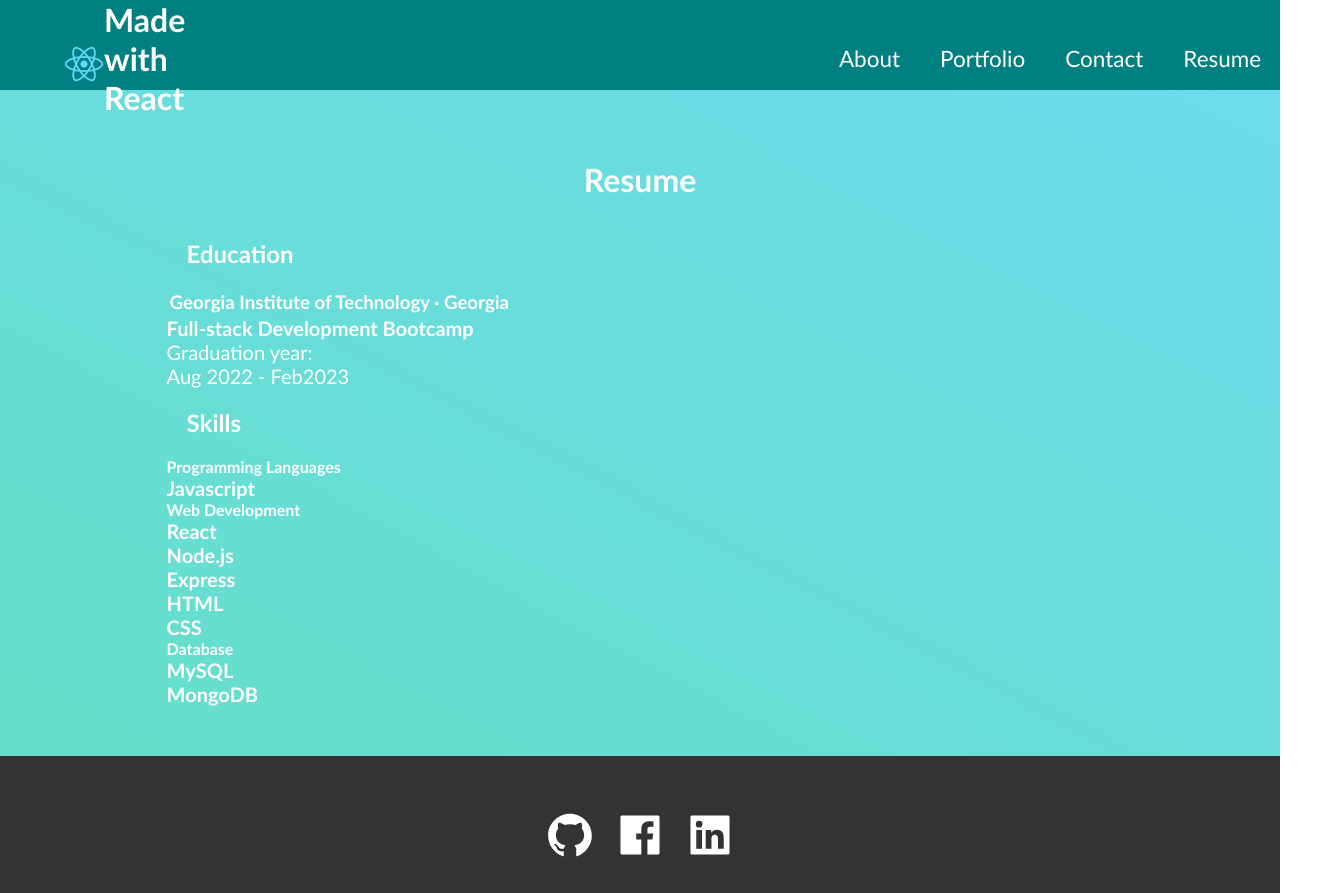
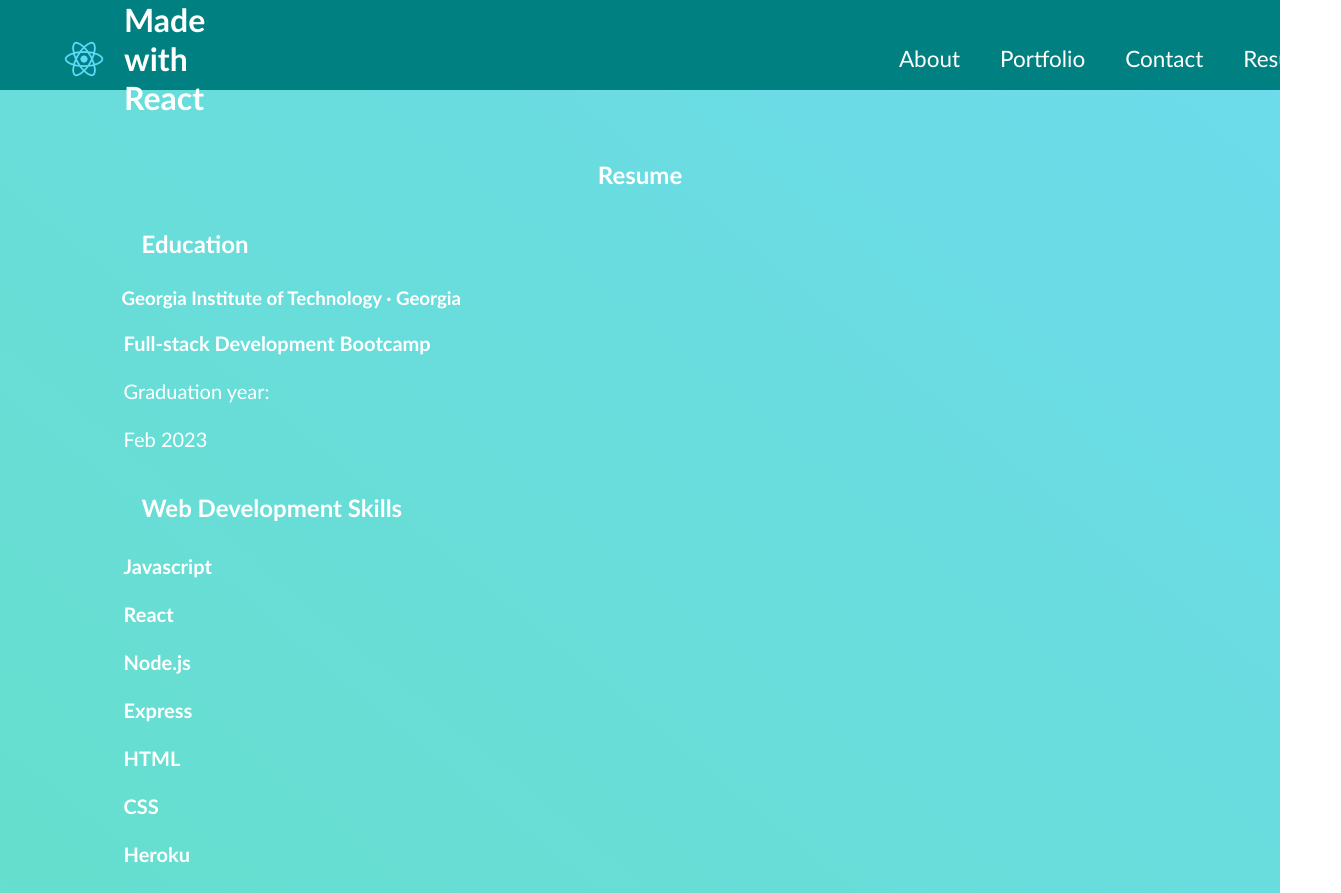
Before and after one commit to YehOkiHub/ReactPortfolio, a React (Create React App) app: page /resume in a window 1280 px wide. Shown: the top 893 px of the page, 1341 px wide, since content can reach past the window. Built offline with nearby package versions, Linux system fonts and the light colour scheme.

Commit message:
fixed up some css and made sure the portfolio information was readable

```diff
--- a/src/components/About/About.css
+++ b/src/components/About/About.css
@@ -1,6 +1,6 @@
 .about{
     width: 100%;
-    padding: 0 5%;
+    padding: 2px 5%;
     height: 70vh;
     display: flex;
     flex-direction: column;
@@ -8,6 +8,7 @@
     margin: auto;
     color: white;
     background: linear-gradient(to right top, #914fc1, #802ba7);
+
 }
 .aboutImg{
 
@@ -17,5 +18,11 @@
 }
 
 p {
+    margin-top: 20px;
+    padding: 2px;
     font-size: 20px;
 }
+
+.abouttitle{
+    color:white;
+}
--- a/src/components/About/About.js
+++ b/src/components/About/About.js
@@ -5,10 +5,12 @@
 const About = () => {
   return (
     <div className="about">
-      <h2>About Me</h2>
+
       <div>
+      <h2 className="abouttitle">About Me</h2>
         <img className="aboutImg" src={logo} alt="me" />
       </div>
+
       <p>
       As a full-stack developer, I have developed and deployed several web applications using HTML, CSS, JavaScript, Node.js, MongoDB, and React.
 
--- a/src/components/Contact/Contact.css
+++ b/src/components/Contact/Contact.css
@@ -11,7 +11,7 @@
 }
 
 form{
-width:60%;
+width:40%;
 padding: 20px;
 display: flex;
 flex-direction: column;
--- a/src/components/Contact/Contact.js
+++ b/src/components/Contact/Contact.js
@@ -1,5 +1,6 @@
 import React from "react";
 import "./Contact.css";
+
 
 const Contact = () => {
   return (
--- a/src/components/Footer/Footer.css
+++ b/src/components/Footer/Footer.css
@@ -14,6 +14,6 @@
 
 .socialItemLink:hover{
     transition: all .2s ease-in-out;
-    transform: scale(1.1);
+    transform: scale(1.5);
 
 }
--- a/src/components/Header/Header.css
+++ b/src/components/Header/Header.css
@@ -60,4 +60,5 @@
 .logopic {
     max-width: 40px;
     max-height: 40px;
+    padding-right: 20px;
 }
--- a/src/components/Portfolio/Portfolio.css
+++ b/src/components/Portfolio/Portfolio.css
@@ -1,9 +1,3 @@
-* {
-    margin: 0px;
-    padding: 0px;
-    box-sizing: border-box;
-}
-
 body {
     font-family:'Trebuchet MS', 'Lucida Sans Unicode', 'Lucida Grande', 'Lucida Sans', Arial, sans-serif;
 }
@@ -25,10 +19,19 @@
     padding: 15px;
 }
 h1{
-    font-size: 2rem;
+    font-size: 1.5rem;
     margin: 20px;
     padding: 0px;}
+h2 {
+    color: black;
+    font-size: 1.5rem;
+
+
+    }
+
+
 .portfolio__content{
+
     display: flex;
     flex-wrap: wrap;
     align-items: center;
@@ -49,15 +52,15 @@
     box-shadow: 0 0 10px rgba(0,0,0,0.5);
     border: 1px solid lightgray;
     border-radius: 6px;
-    padding: 45px;
+    padding: 55px;
     overflow:hidden;
 
 
 }
 h3{
-    padding: 3px;
+
     font-style: bold;
-    margin: 0;
+
 }
 
 
@@ -66,6 +69,6 @@
     height: auto;
     object-fit: cover;
     max-width: 100%;
-    margin-top: 10px
+
 
 }
--- a/src/components/Portfolio/Portfolio.js
+++ b/src/components/Portfolio/Portfolio.js
@@ -1,5 +1,6 @@
 import React from "react";
 import "./Portfolio.css";
+import { Link } from "react-router-dom";
 const modernMan = require('../../components/imgs/ModernMan.png');
 const pokeClash = require('../../components/imgs/PokeClash.png');
 const techBlog = require('../../components/imgs/Techblog.png');
@@ -15,7 +16,9 @@
         <div className="portfolio__content">
           <div className="portfolio__item">
             <img src={modernMan} alt="portfolio" />
+            <Link className="navLink" to={"https://github.com/YehOkiHub/EcommerceStore"}>
             <h2>The Modern Man</h2>
+              </Link>
             <h3>Technolgies Used: SQL, Javascript, Handlebars, CSS, Node.js</h3>
             <p>
               Simple Ecommerce watch Store with Login sessions and add to cart. Products are seeded through SQL.
@@ -23,7 +26,10 @@
           </div>
           <div className="portfolio__item">
             <img src={pokeClash} alt="portfolio" />
+            <Link className="navLink" to={"https://github.com/JohnKersey2/Pokemon-Clash"}>
             <h2>Pokemon Clash!</h2>
+              </Link>
+
             <h3>Technolgies Used: Javascript, HTML, Bulma, Pokemon API</h3>
             <p>
             Online Minigame where the user selects Pokemon to fight.
@@ -31,7 +37,9 @@
           </div>
           <div className="portfolio__item">
             <img src={techBlog} alt="portfolio" />
+            <Link className="navLink" to={"https://github.com/YehOkiHub/TechBlog"}>
             <h2>Tech Blog</h2>
+              </Link>
             <h3>Technologies Used: Javascript, Handlebars, HTML, Node.js, CSS, SQL</h3>
             <p>
             Online blog. Able to Create, Retrieve, Update, Delete blog posts.
@@ -39,7 +47,10 @@
           </div>
           <div className="portfolio__item">
             <img src={weatherDashboard} alt="portfolio" />
+            <Link className="navLink" to={"https://github.com/YehOkiHub/WeatherDashboard"}>
             <h2>Weather Dashboard</h2>
+              </Link>
+
             <h3>Technologies Used: Javascript, HTML, CSS, Weather API</h3>
             <p>
             A weather app that shows the weather details of cities the user searches for.
@@ -47,7 +58,10 @@
           </div>
           <div className="portfolio__item">
             <img src={workdayScheduler} alt="portfolio" />
+            <Link className="navLink" to={"https://github.com/YehOkiHub/WorkDayScheduler"}>
             <h2>Work Day Scheduler</h2>
+              </Link>
+
             <h3>Technologies Used: Javascript, Handlebars, HTML, Node.js, CSS, SQL</h3>
             <p>
             Online Agenda scheduler for users to make their own schedule.
@@ -55,7 +69,10 @@
           </div>
           <div className="portfolio__item">
             <img src={romanQuiz} alt="portfolio" />
+            <Link className="navLink" to={"https://github.com/YehOkiHub/CodeQuiz"}>
             <h2>Roman History Quiz </h2>
+              </Link>
+
             <h3>Technologies Used: HTML,CSS, Javascript</h3>
             <p>
               Multiple choice quiz based on Roman History.
--- a/src/components/Resume/Resume.css
+++ b/src/components/Resume/Resume.css
@@ -16,6 +16,7 @@
 
 h2 {
 
+    color: white;
     margin: 10px;
     padding: 10px;
 }
--- a/src/components/Resume/Resume.js
+++ b/src/components/Resume/Resume.js
@@ -15,20 +15,15 @@
                 <b>Full-stack Development Bootcamp</b>
               </p>
               <p>Graduation year:</p>
-              <p>Aug 2022 - Feb2023</p>
+              <p>Feb 2023</p>
             </div>
           </div>
           <div className="resume__item">
-            <h2>Skills</h2>
-            <div className="resume__info">
-              <h4>Programming Languages</h4>
+          <div className="resume__info">
+              <h2>Web Development Skills</h2>
               <p>
                 <b>Javascript</b>
               </p>
-
-            </div>
-            <div className="resume__info">
-              <h4>Web Development</h4>
               <p>
                 <b>React</b>
               </p>
@@ -44,9 +39,15 @@
               <p>
                 <b>CSS</b>
               </p>
+              <p>
+                <b>Heroku</b>
+              </p>
+              <p>
+                <b>Bootstrap</b>
+              </p>
             </div>
             <div className="resume__info">
-              <h4>Database</h4>
+              <h2>Database</h2>
               <p>
                 <b>MySQL</b>
               </p>
```
